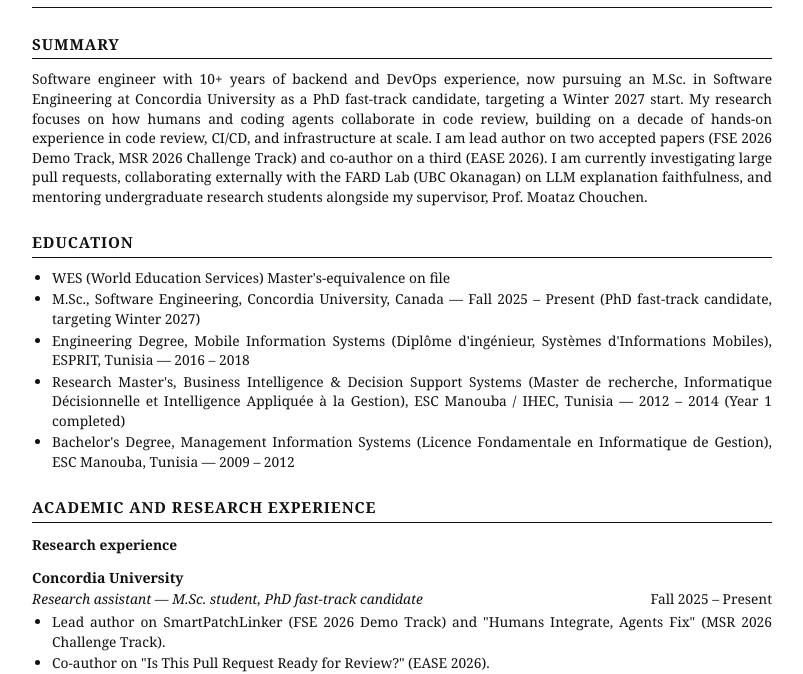
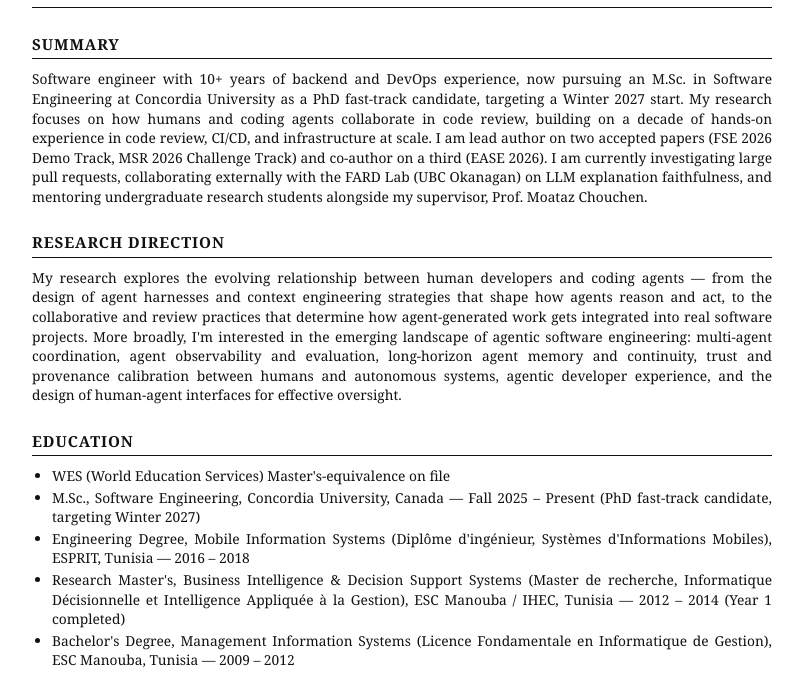
Before and after one commit to islem-kms/islem-kms.github.io, a plain HTML site: page academic-cv.html in a window 1280 px wide. Shown: the part 137-811 px from the top of the page, without its empty margins (238-1041 px from the left). Drawn offline with Linux system fonts and the light colour scheme.

Commit message:
Add Research Direction section

```diff
--- a/academic-cv.html
+++ b/academic-cv.html
@@ -94,6 +94,9 @@
 
 <h2>Summary</h2>
 <p class="body-text">Software engineer with 10+ years of backend and DevOps experience, now pursuing an M.Sc. in Software Engineering at Concordia University as a PhD fast-track candidate, targeting a Winter 2027 start. My research focuses on how humans and coding agents collaborate in code review, building on a decade of hands-on experience in code review, CI/CD, and infrastructure at scale. I am lead author on two accepted papers (FSE 2026 Demo Track, MSR 2026 Challenge Track) and co-author on a third (EASE 2026). I am currently investigating large pull requests, collaborating externally with the FARD Lab (UBC Okanagan) on LLM explanation faithfulness, and mentoring undergraduate research students alongside my supervisor, Prof. Moataz Chouchen.</p>
+
+<h2>Research Direction</h2>
+<p class="body-text">My research explores the evolving relationship between human developers and coding agents — from the design of agent harnesses and context engineering strategies that shape how agents reason and act, to the collaborative and review practices that determine how agent-generated work gets integrated into real software projects. More broadly, I'm interested in the emerging landscape of agentic software engineering: multi-agent coordination, agent observability and evaluation, long-horizon agent memory and continuity, trust and provenance calibration between humans and autonomous systems, agentic developer experience, and the design of human-agent interfaces for effective oversight.</p>
 
 <h2>Education</h2>
 <ul>
```
